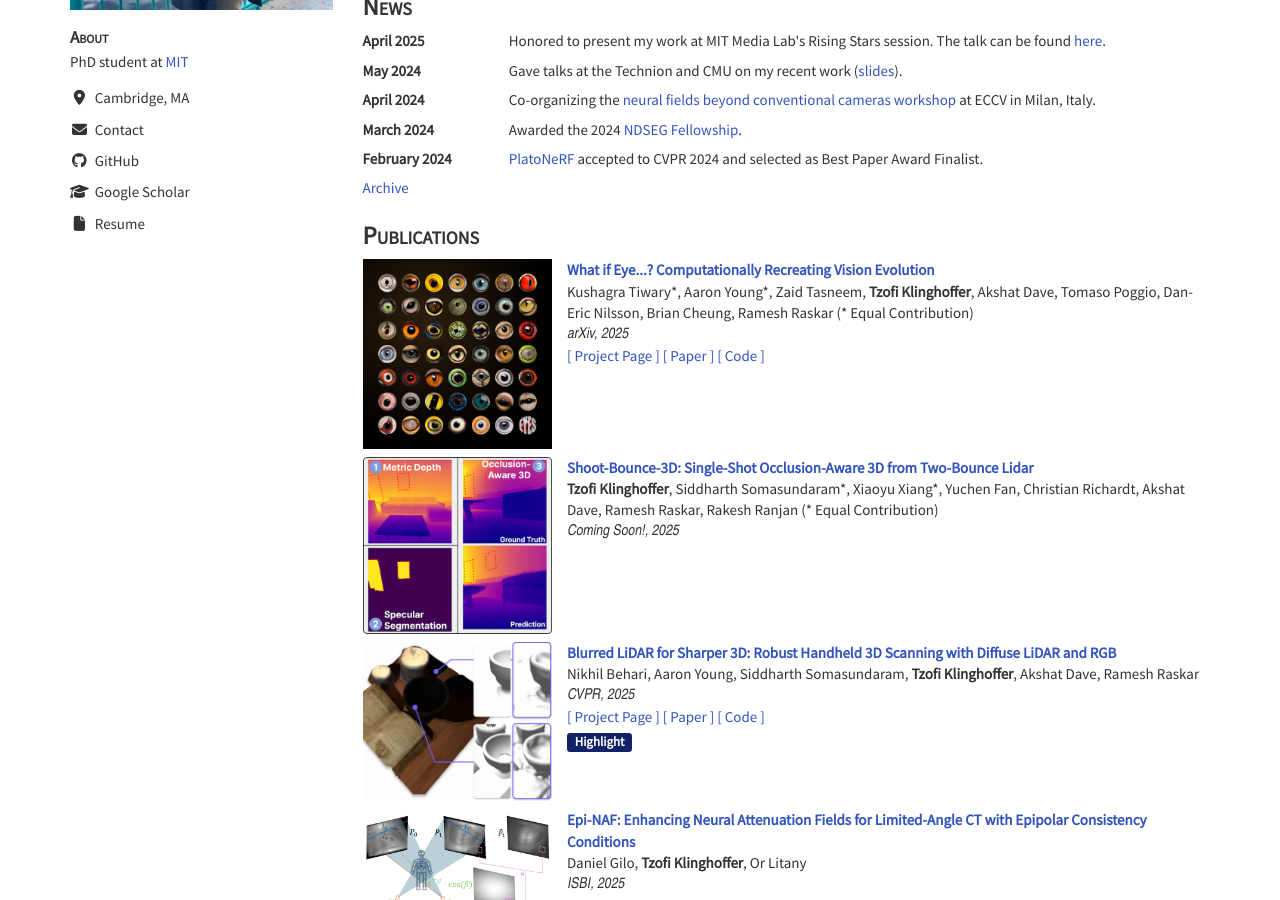
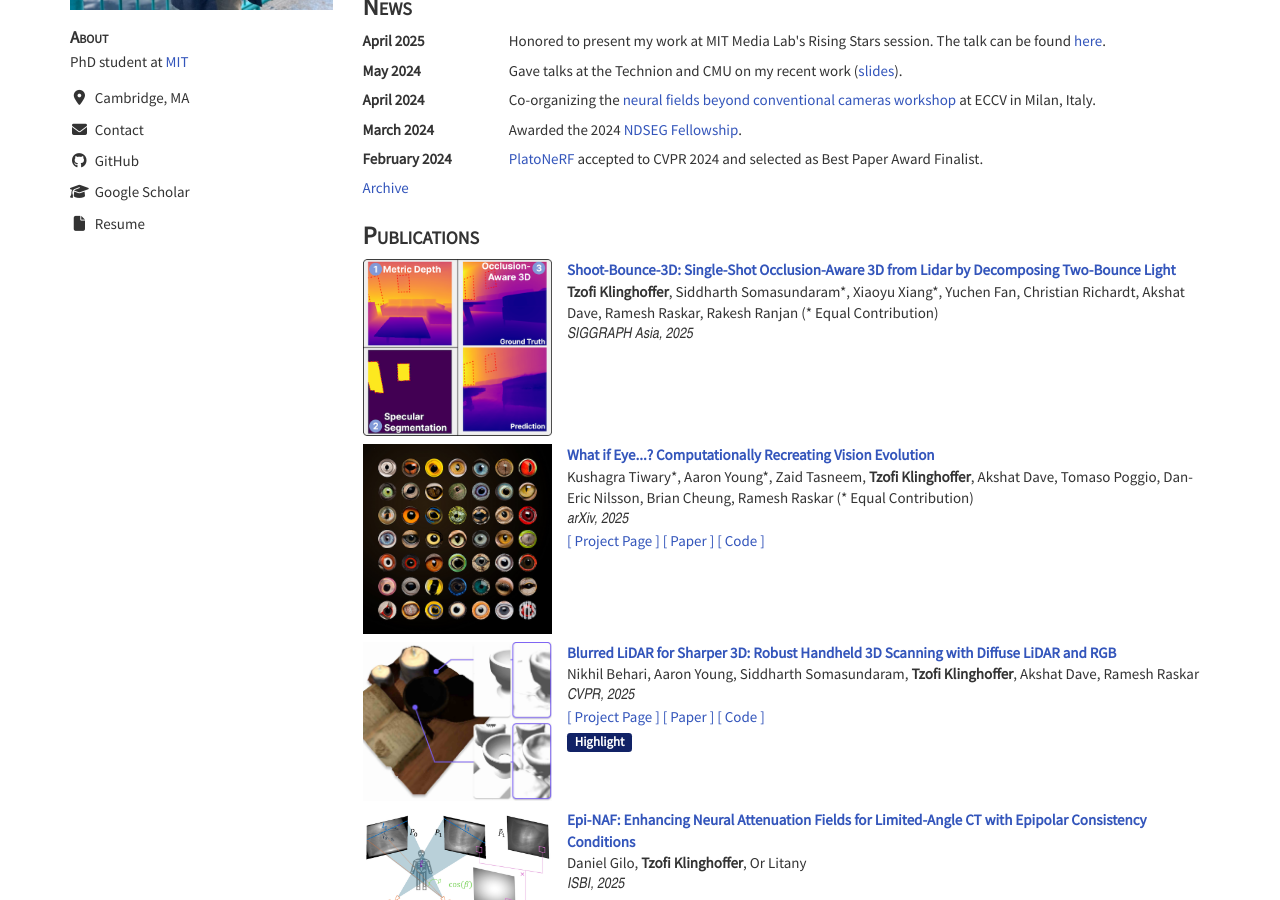
Before and after one commit to tzofi/tzofi.github.io, a Jekyll site: the page built from index.html, in a window 1280 px wide and 900 px high, scrolled down 324 px. Built offline with Jekyll 4.4.1, drawn with Linux system fonts in a browser that asks for light colours; nearby versions of some CDN libraries; some of the changed lines change nothing that is shown.

Commit message:
Update publications.json

```diff
--- a/_data/publications.json
+++ b/_data/publications.json
@@ -1,4 +1,11 @@
 [
+	{
+		"id": "sb3d",
+		"title": "Shoot-Bounce-3D: Single-Shot Occlusion-Aware 3D from Lidar by Decomposing Two-Bounce Light",
+		"authors": ["<b>Tzofi Klinghoffer</b>", "Siddharth Somasundaram*", "Xiaoyu Xiang*", "Yuchen Fan", "Christian Richardt", "Akshat Dave", "Ramesh Raskar", "Rakesh Ranjan (* Equal Contribution)"],
+		"venue": "SIGGRAPH Asia",
+		"date": "2025"
+	},
 	{
 		"id": "whatifeye",
 		"title": "What if Eye...? Computationally Recreating Vision Evolution",
@@ -10,13 +17,6 @@
 			{"type": "link", "name": "Paper", "target": "https://arxiv.org/abs/2501.15001"},
 			{"type": "link", "name": "Code", "target": "https://github.com/cambrian-org/ACI"}
         ]
-	},
-	{
-		"id": "sb3d",
-		"title": "Shoot-Bounce-3D: Single-Shot Occlusion-Aware 3D from Two-Bounce Lidar",
-		"authors": ["<b>Tzofi Klinghoffer</b>", "Siddharth Somasundaram*", "Xiaoyu Xiang*", "Yuchen Fan", "Christian Richardt", "Akshat Dave", "Ramesh Raskar", "Rakesh Ranjan (* Equal Contribution)"],
-		"venue": "Coming Soon!",
-		"date": "2025"
 	},
 	{
 		"id": "bls3d",
```
